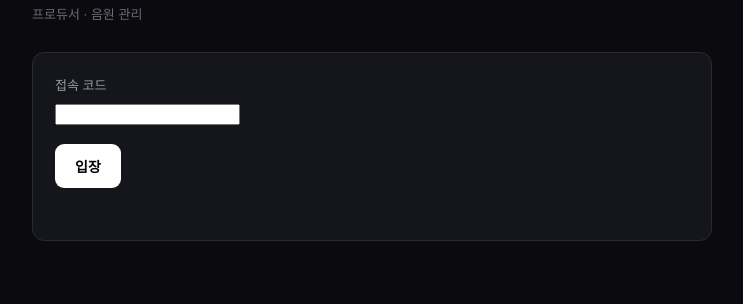
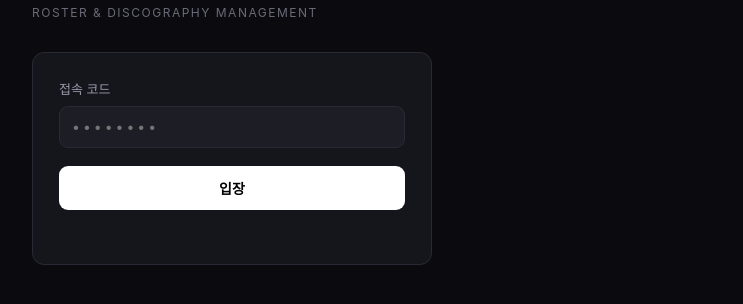
Before and after one commit to devil-elora/double-level, a plain HTML site: page admin/index.html in a window 1280 px wide. Shown: the part 108-412 px from the top of the page, without its empty margins (268-1011 px from the left). Drawn offline with Linux system fonts and the light colour scheme.

Commit message:
admin: 로그인 화면 다듬기 — 비밀번호 칸 다크테마·전체폭 버튼, 부제 영문(ROSTER & DISCOGRAPHY MANAGEMENT)

```diff
--- a/admin/index.html
+++ b/admin/index.html
@@ -13,11 +13,11 @@
   .wrap{ max-width:720px; margin:0 auto; padding:48px 20px 80px; }
   .brand{ font-weight:800; letter-spacing:4px; font-size:14px; color:var(--txt2); }
   h1{ font-size:22px; font-weight:700; margin:6px 0 2px; letter-spacing:.5px; }
-  .sub{ color:var(--txt3); font-size:13px; margin-bottom:28px; }
+  .sub{ color:var(--txt3); font-size:12px; letter-spacing:1.5px; margin-bottom:28px; }
   .card{ background:var(--panel); border:1px solid var(--line); border-radius:var(--r); padding:22px; margin-bottom:18px; }
   label{ display:block; font-size:13px; color:var(--txt2); margin:14px 0 6px; }
   label:first-child{ margin-top:0; }
-  input[type=text], input[type=url], select, textarea{ width:100%; height:42px; background:var(--panel2); border:1px solid var(--line); border-radius:9px; color:var(--txt); padding:0 12px; font-size:14px; font-family:inherit; outline:none; }
+  input[type=text], input[type=password], input[type=url], select, textarea{ width:100%; height:42px; background:var(--panel2); border:1px solid var(--line); border-radius:9px; color:var(--txt); padding:0 12px; font-size:14px; font-family:inherit; outline:none; }
   textarea{ height:auto; padding:10px 12px; resize:vertical; }
   input:focus, select:focus{ border-color:#5a5a6e; }
   input[type=file]{ font-size:13px; color:var(--txt2); }
@@ -62,19 +62,23 @@
   .q{ font-size:14px; color:var(--txt); margin:14px 0 6px; }
   .spin{ display:inline-block; width:14px; height:14px; border:2px solid rgba(255,255,255,.3); border-top-color:#fff; border-radius:50%; animation:sp .7s linear infinite; vertical-align:-2px; margin-right:6px; }
   @keyframes sp{ to{ transform:rotate(360deg); } }
+  input:-webkit-autofill, input:-webkit-autofill:hover, input:-webkit-autofill:focus{ -webkit-text-fill-color:var(--txt); -webkit-box-shadow:0 0 0 1000px var(--panel2) inset; caret-color:var(--txt); }
+  .gate-card{ max-width:400px; margin-top:30px; padding:26px 26px 24px; }
+  .gate-card input{ letter-spacing:3px; }
+  .gate-btn{ width:100%; margin-top:18px; }
 </style>
 </head>
 <body>
 <div class="wrap">
   <div class="brand">DOUBLE LEVEL</div>
   <h1>ADMIN</h1>
-  <div class="sub">프로듀서 · 음원 관리</div>
+  <div class="sub">ROSTER &amp; DISCOGRAPHY MANAGEMENT</div>
 
   <!-- ========== 1. 잠금 ========== -->
-  <section id="gate" class="card">
+  <section id="gate" class="card gate-card">
     <label>접속 코드</label>
-    <input type="password" id="g-code" autocomplete="off" placeholder="">
-    <div style="margin-top:18px"><button class="btn" id="g-btn">입장</button></div>
+    <input type="password" id="g-code" autocomplete="off" placeholder="••••••••">
+    <button class="btn gate-btn" id="g-btn">입장</button>
     <div class="msg err" id="g-msg"></div>
   </section>
 
```
